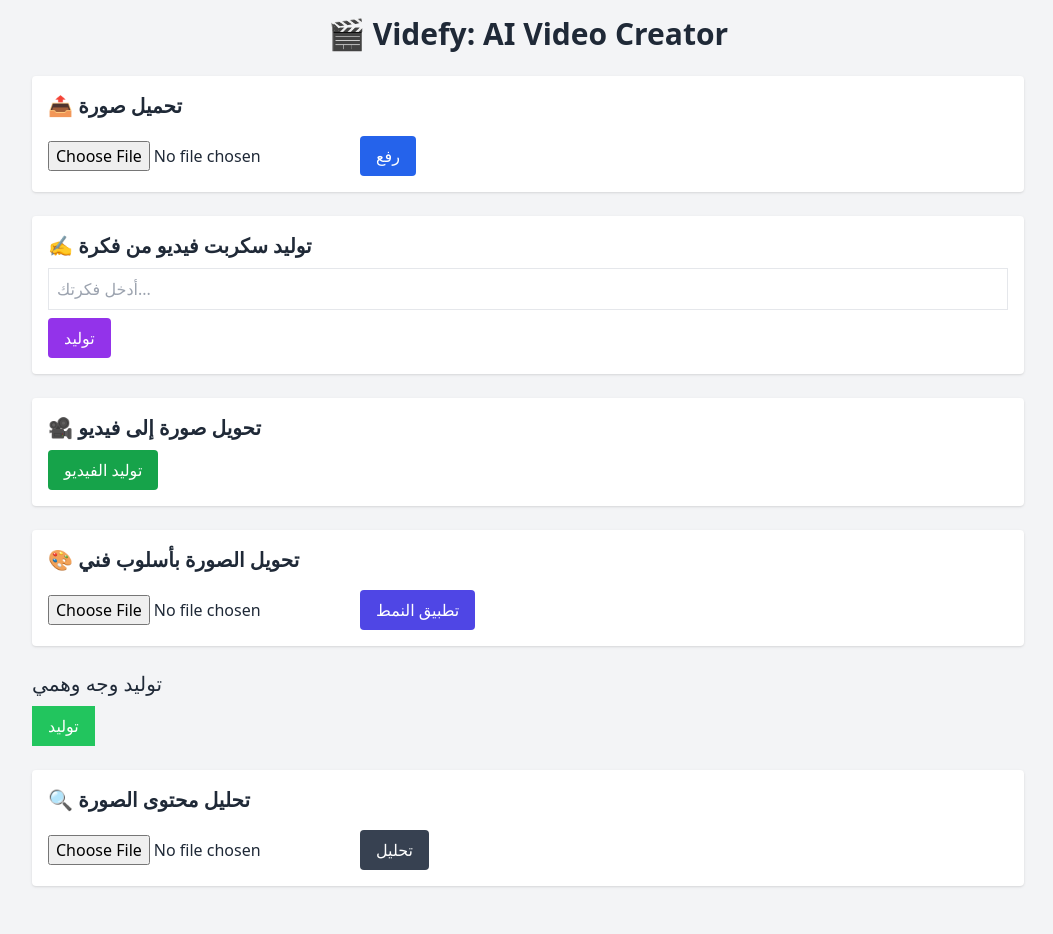
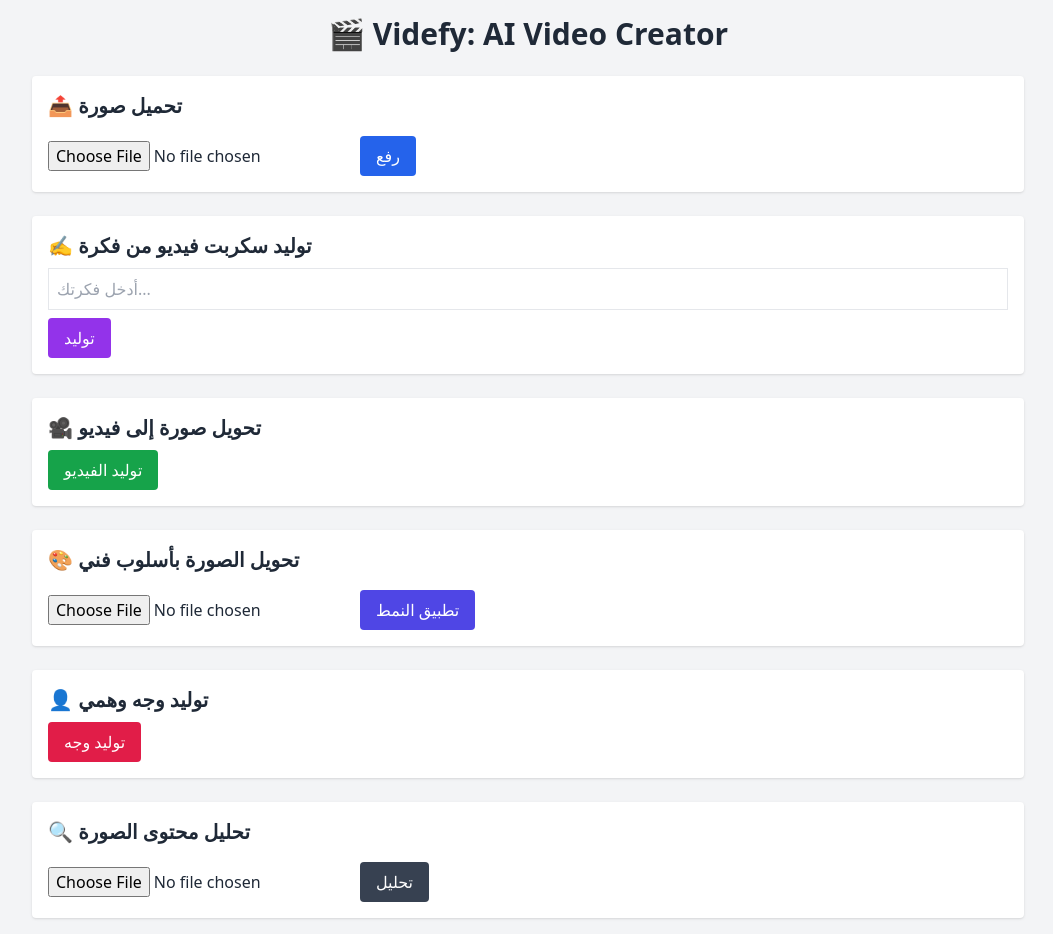
Before and after one commit to Demphil/videfy, a React (Vite) app in the folder frontend/: page / in a window 1280 px wide. Shown: the whole page, without its empty margins (112-1165 px from the left). Before the commit the page ends 902 px from the top, so only its background shows below. Built offline with nearby package versions, Linux system fonts and the light colour scheme; the HTML template or start-up script is replaced by a standard one.

Commit message:
Update FaceGenerator.jsx

```diff
--- a/frontend/src/components/FaceGenerator.jsx
+++ b/frontend/src/components/FaceGenerator.jsx
@@ -1,19 +1,27 @@
-import React, { useState } from 'react';
+import React, { useState } from 'react'
+import axios from 'axios'
 
-export default function FaceGenerator() {
-  const [faceUrl, setFaceUrl] = useState(null);
+const FaceGenerator = () => {
+  const [faceUrl, setFaceUrl] = useState(null)
 
-  const generateFace = async () => {
-    const res = await fetch(`${import.meta.env.VITE_API_URL}/generate-face`);
-    const data = await res.json();
-    setFaceUrl(data.face_url);
-  };
+  const handleGenerate = async () => {
+    try {
+      const res = await axios.get(`${import.meta.env.VITE_API_URL}/generate-face`)
+      setFaceUrl(res.data.image_url)
+    } catch (err) {
+      console.error(err)
+    }
+  }
 
   return (
-    <div className='mb-6'>
-      <h2 className='text-xl mb-2'>توليد وجه وهمي</h2>
-      <button onClick={generateFace} className='bg-green-500 text-white px-4 py-2'>توليد</button>
-      {faceUrl && <img src={faceUrl} alt='Generated Face' className='mt-2' />}
+    <div className="bg-white p-4 rounded shadow">
+      <h2 className="text-xl font-semibold mb-2">👤 توليد وجه وهمي</h2>
+      <button onClick={handleGenerate} className="px-4 py-2 bg-rose-600 text-white rounded">
+        توليد وجه
+      </button>
+      {faceUrl && <img src={faceUrl} alt="Generated Face" className="mt-4 w-full" />}
     </div>
-  );
+  )
 }
+
+export default FaceGenerator
```
